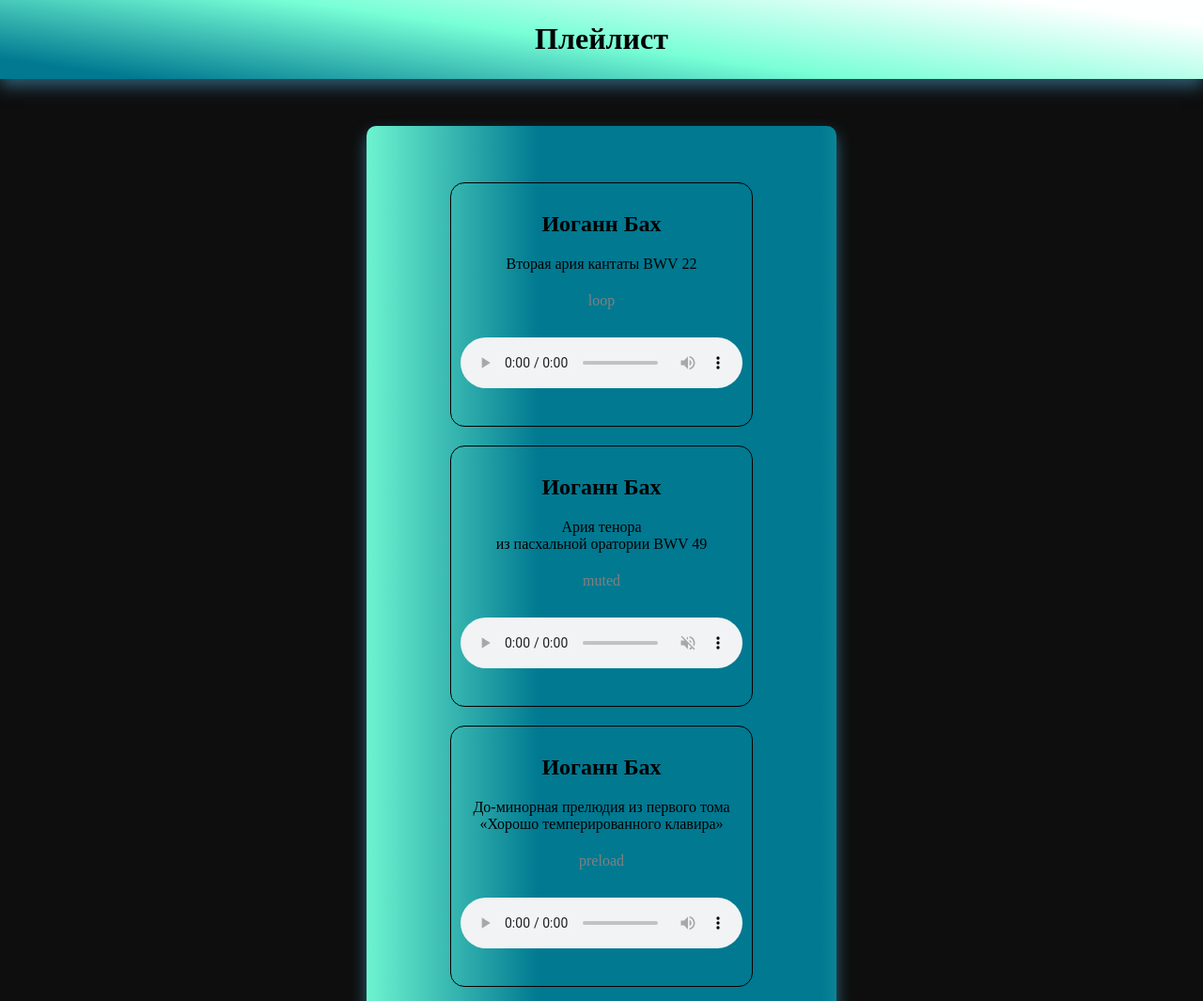
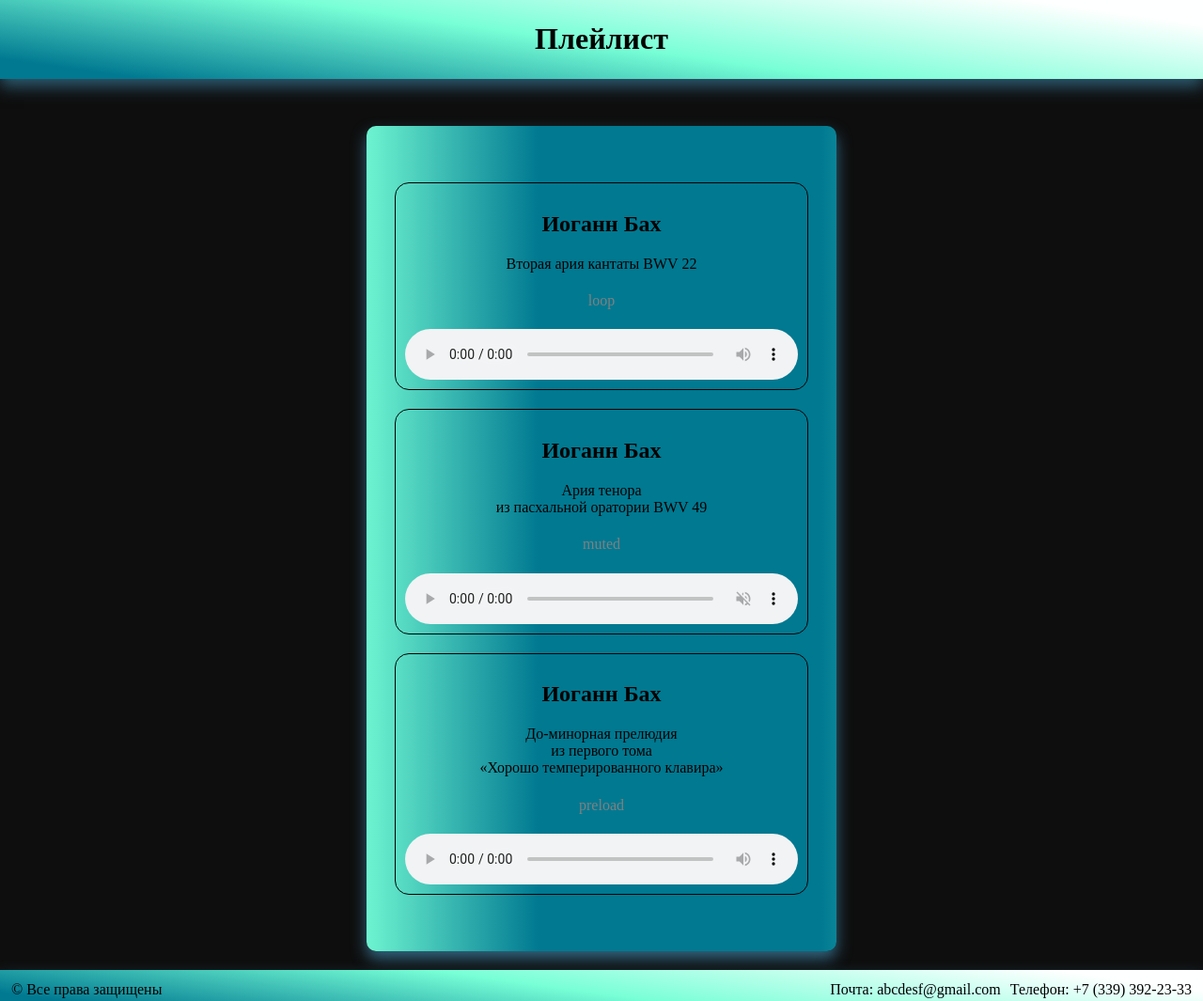
Before and after one commit to dooubtt/abme, a plain HTML site: page Page/playlist.html in a window 1280 px wide. Shown: the top 1065 px of the page at 94% size. Drawn offline with Linux system fonts and the light colour scheme.

Commit message:
flexbox4

```diff
--- a/Page/playlist.html
+++ b/Page/playlist.html
@@ -28,9 +28,9 @@
         </section>
         <section class="Dominore-playlist">
         <h2>Иоганн Бах</h2>
-        До-минорная прелюдия из первого тома
+        До-минорная прелюдия
+        <br> из первого тома
         <br> «Хорошо темперированного клавира»
-        <br>
         <h4>preload</h4>
         <audio src="../Music/04-do-mazhornaya-prelyudiya-iz-pervogo-toma-horosho-temperirovannogo-klavira.mp3" controls class="aud" preload="auto"></audio>
         </section>
--- a/Styles/styleforme.css
+++ b/Styles/styleforme.css
@@ -11,7 +11,7 @@ h4 {
     max-width: 800px;
     height: auto;
     min-height: 450px;
-    background-color: rgb(49,49,49);
+    background-color: rgb(34,34,34);
     border-radius: 30px;
     font-size: 30px;
     color: #fff;
@@ -59,7 +59,7 @@ h4 {
     max-width: 800px;
     height: auto;
     min-height: 400px;
-    background-color: rgb(49,49,49);
+    background-color: rgb(34,34,34);
     border-radius: 30px;
     font-size: 30px;
     padding-bottom: 30px;
--- a/Styles/styleindex.css
+++ b/Styles/styleindex.css
@@ -1,5 +1,12 @@
 main {
-    color:white;
+    color: white;
+    display: flex;
+    flex-direction: column;
+    align-items: center;
+    width: fit-content;
+    max-width: 100%;
+    margin: 0 auto;
+    padding: 20px;
 }
 nav.navig {
     font-size: 24px;
@@ -22,22 +29,20 @@ table {
     padding: 2px;
     border: 1px solid black;
 }
-th:first-child {
-    color: rgb(180, 180, 180);
-}
-th:nth-child(2) {
-    color: rgb(180, 180, 180);
-}
-th:nth-child(3) {
-    color: rgb(180, 180, 180);
-}
-th:nth-child(4) {
-    color: rgb(180, 180, 180);
-}
 tr {
+    background-color: rgb(0, 80, 100);
     font-weight: bold;
 }
 #photo {
     display: flex;
     justify-content: flex-start;
 }
+.card {
+    background-color: rgb(34, 34, 34);
+    width: 100%;
+    padding: 30px;
+    margin-bottom: 30px;
+    border-radius: 12px;
+    box-shadow: 0 4px 15px rgba(78, 78, 78, 0.05);
+    box-sizing: border-box;
+}
--- a/Styles/stylemusic.css
+++ b/Styles/stylemusic.css
@@ -1,12 +1,3 @@
-.pl {
-  all: unset;
-  cursor: pointer;
-  transition: .25s;
-}
-.pl:hover {
-    color: rgb(91, 91, 156);
-    transition: .25s;
-}
 .playl {
     border-radius: 10px;
     box-shadow: 0 8px 16px rgba(50, 103, 128, 1);
@@ -20,45 +11,33 @@
     background-size: 200% 100%;
     animation: flow 6s linear infinite;
     display: flex;
-    padding-top: 50px;
-    padding-bottom: 50px;
-    margin: 50px auto 20px;
-    width: 100%;
-    max-width: 500px;
     flex-direction: column;
     align-items: center;
     text-align: center;
     justify-content: center;
-    position: relative;
+    padding: 50px 30px;
+    margin: 50px auto 20px;
+    width: 100%;
+    max-width: 500px;
+    box-sizing: border-box;
 }
 @keyframes flow {
     0%   { background-position: 0% 50%; }
     100% { background-position: -200% 50%; }
 }
-.aud {
-    display: flex;
-    margin-top: 30px;
-    margin-bottom: 30px;
-}
-.Ariya-playlist {
-    border: 1px solid black;
-    border-radius: 15px;
-    margin: 10px 10px;
-    padding: 10px;
-    background-size: cover;
-    background-position: center;
-}
-.Tenora-playlist {
-    border: 1px solid black;
-    border-radius: 15px;
-    margin: 10px 10px;
-    padding: 10px;
-}
+.Ariya-playlist,
+.Tenora-playlist,
 .Dominore-playlist {
     border: 1px solid black;
     border-radius: 15px;
-    margin: 10px 10px;
+    margin: 10px 0;
     padding: 10px;
+    width: 100%;
+    box-sizing: border-box;
+}
+.aud {
+    width: 100%;
+    display: block;
 }
 h4 {
     color: gray;
```
Also changed, not shown: Page/index.html (+9 -4 lines).
